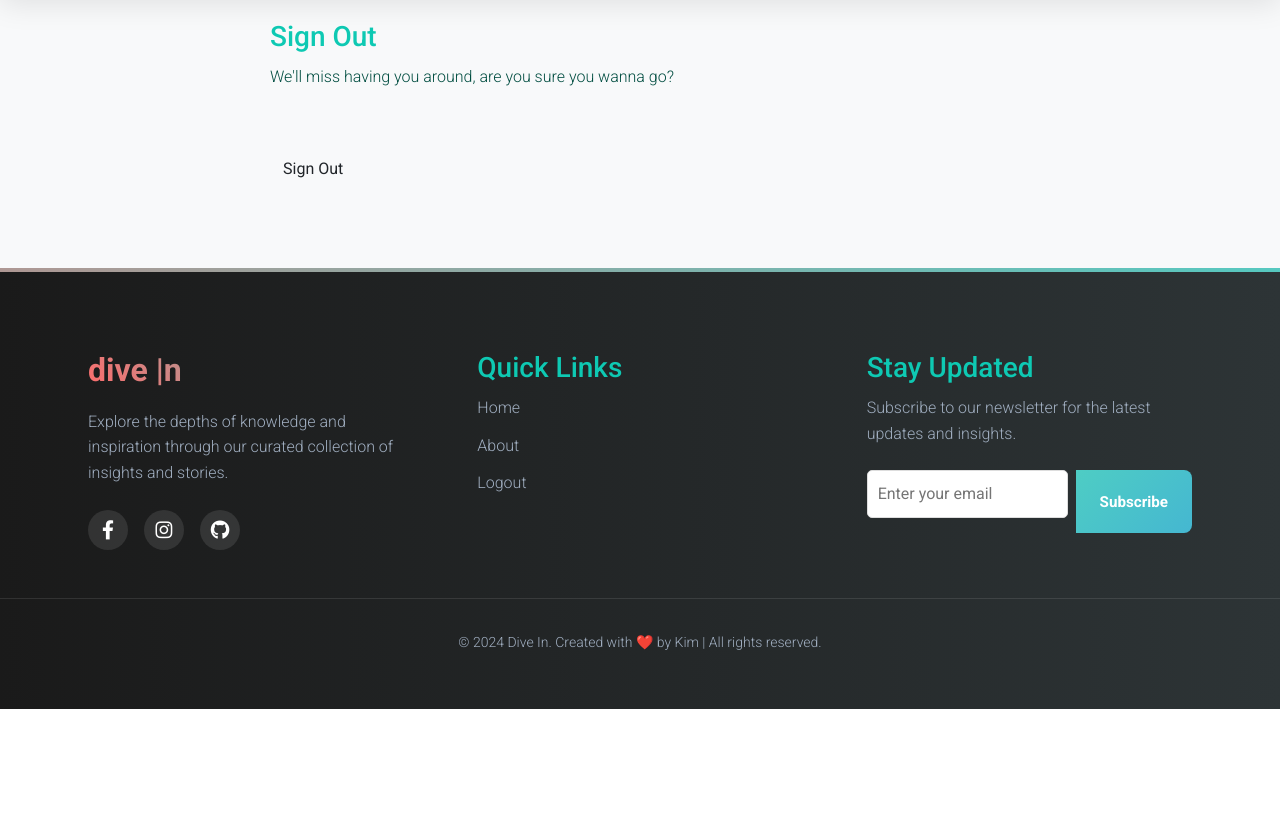
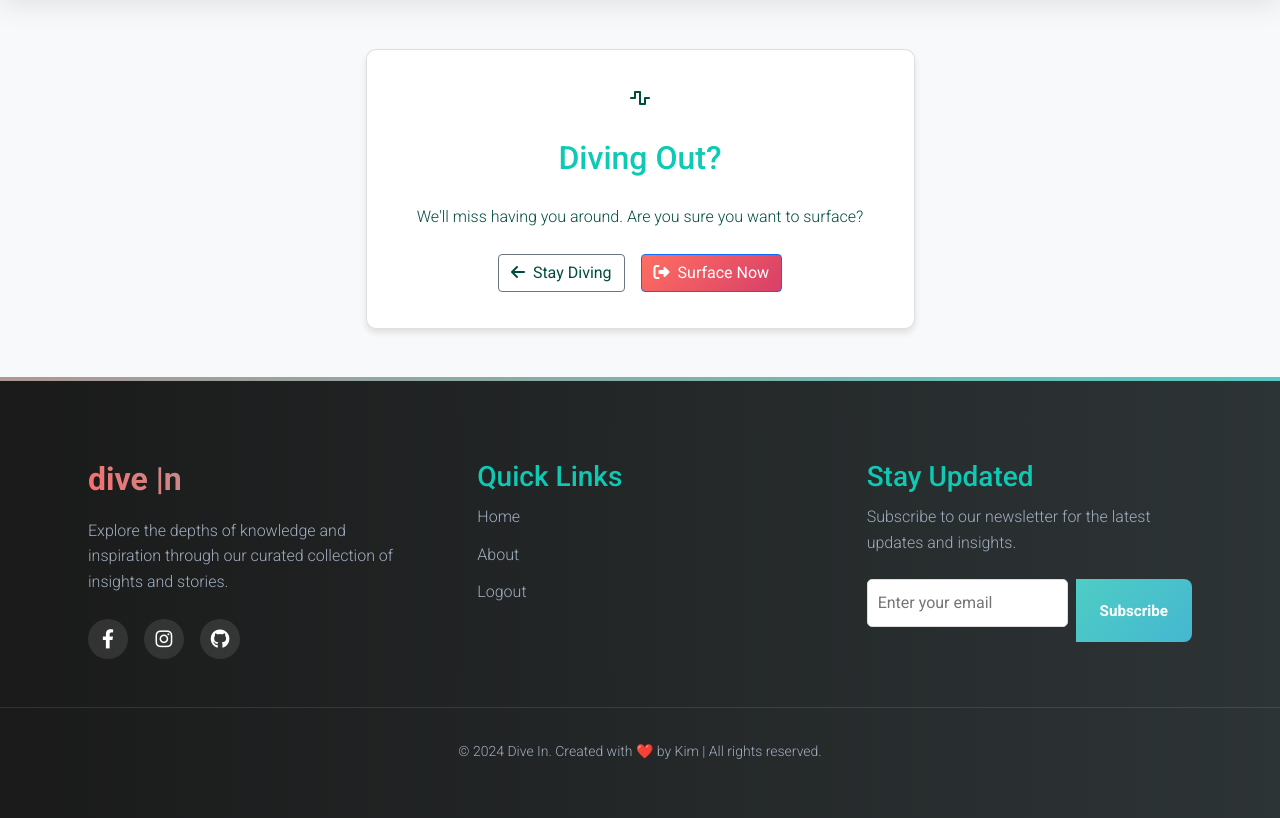
Before and after one commit to kimatron/dive-in, a Django app: page /accounts/logout/ in a window 1280 px wide. Shown: the part 91-909 px from the top of the page. Before the commit the page ends 800 px from the top, so only its background shows below. Run offline with Django 4.2, Linux system fonts and the light colour scheme; the visitor is signed in with stand-in values (Sample User, id 1).

Commit message:
Add style to the sign out page

```diff
--- a/templates/account/logout.html
+++ b/templates/account/logout.html
@@ -1,29 +1,48 @@
 {% extends "base.html" %}
-
 {% load i18n %}
+{% load static %}
 
 {% block head_title %}{% trans "Sign Out" %}{% endblock %}
 
 {% block content %}
-<div class="container">
-    <div class="row">
-        <div class="col-md-8 mt-3 offset-md-2">
-            <h3>{% trans "Sign Out" %}</h3>
+<div class="container py-5">
+    <div class="row justify-content-center">
+        <div class="col-md-6">
+            <div class="card logout-card">
+                <div class="card-body text-center">
+                    <!-- Icon -->
+                    <div class="logout-icon mb-4">
+                        <i class="fas fa-wave-square"></i>
+                    </div>
 
-            <p>{% trans "We'll miss having you around, are you sure you wanna go?" %}</p>
-        </div>
-    </div>
-    <div class="row">
-        <div class="col-md-8 mt-3 offset-md-2">
+                    <!-- Title -->
+                    <h2 class="card-title mb-4">{% trans "Diving Out?" %}</h2>
 
-            <form method="post" action="{% url 'account_logout' %}">
-                {% csrf_token %}
-                {% if redirect_field_value %}
-                <input type="hidden" name="{{ redirect_field_name }}" value="{{ redirect_field_value }}" />
-                {% endif %}
-                <button class="btn btn-signup right" type="submit">{% trans 'Sign Out' %}</button>
-            </form>
+                    <!-- Message -->
+                    <p class="card-text mb-4">
+                        {% trans "We'll miss having you around. Are you sure you want to surface?" %}
+                    </p>
+
+                    <!-- Form -->
+                    <form method="post" action="{% url 'account_logout' %}" class="logout-form">
+                        {% csrf_token %}
+                        {% if redirect_field_value %}
+                            <input type="hidden" name="{{ redirect_field_name }}" value="{{ redirect_field_value }}" />
+                        {% endif %}
+
+                        <div class="d-flex justify-content-center gap-3">
+                            <a href="{% url 'home' %}" class="btn btn-outline-secondary">
+                                <i class="fas fa-arrow-left me-2"></i>Stay Diving
+                            </a>
+                            <button type="submit" class="btn btn-primary">
+                                <i class="fas fa-sign-out-alt me-2"></i>Surface Now
+                            </button>
+                        </div>
+                    </form>
+                </div>
+            </div>
         </div>
     </div>
 </div>
+
 {% endblock %}
```
Also changed, not shown: static/css/auth.css (+73 -0 lines).
